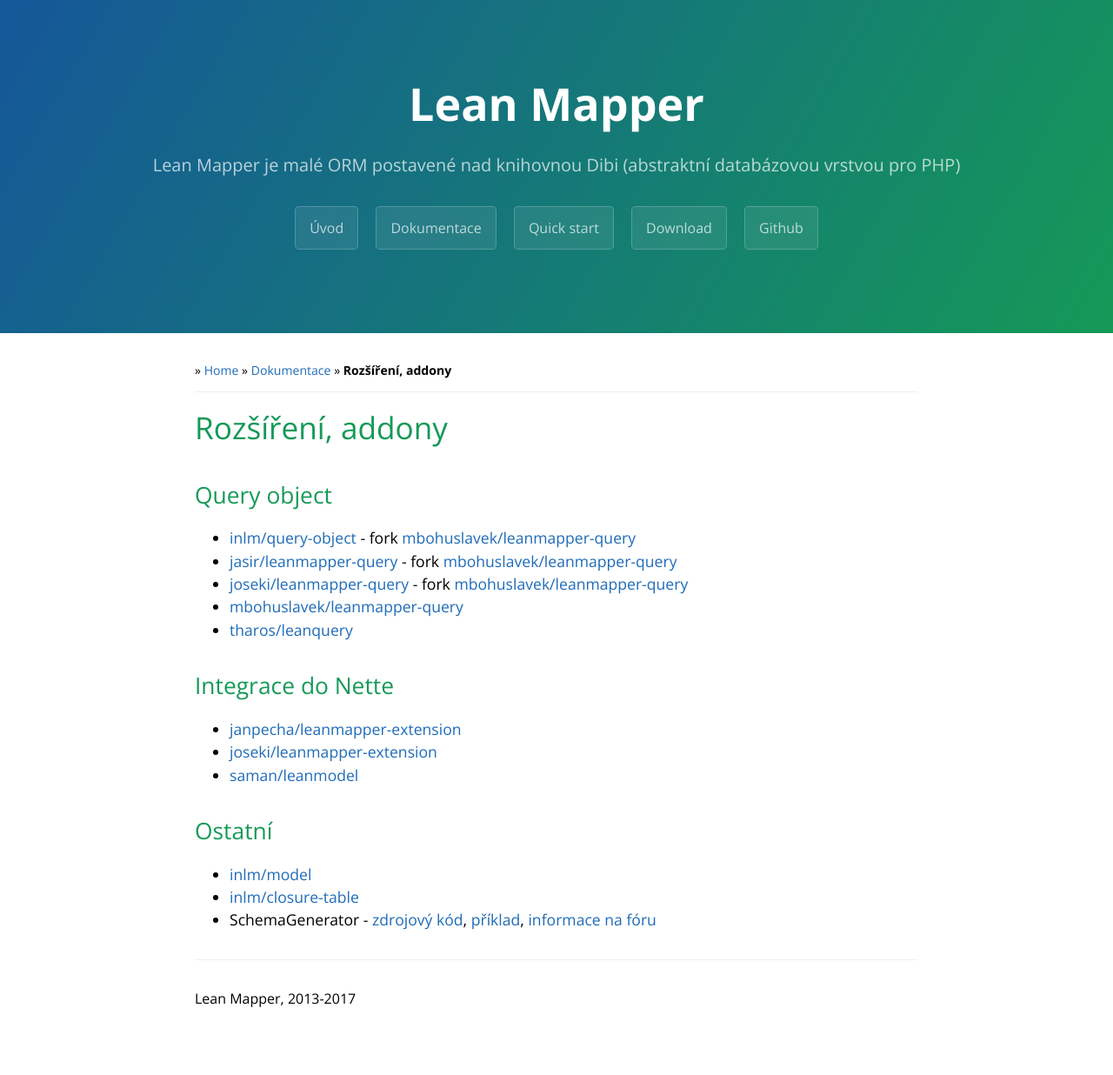
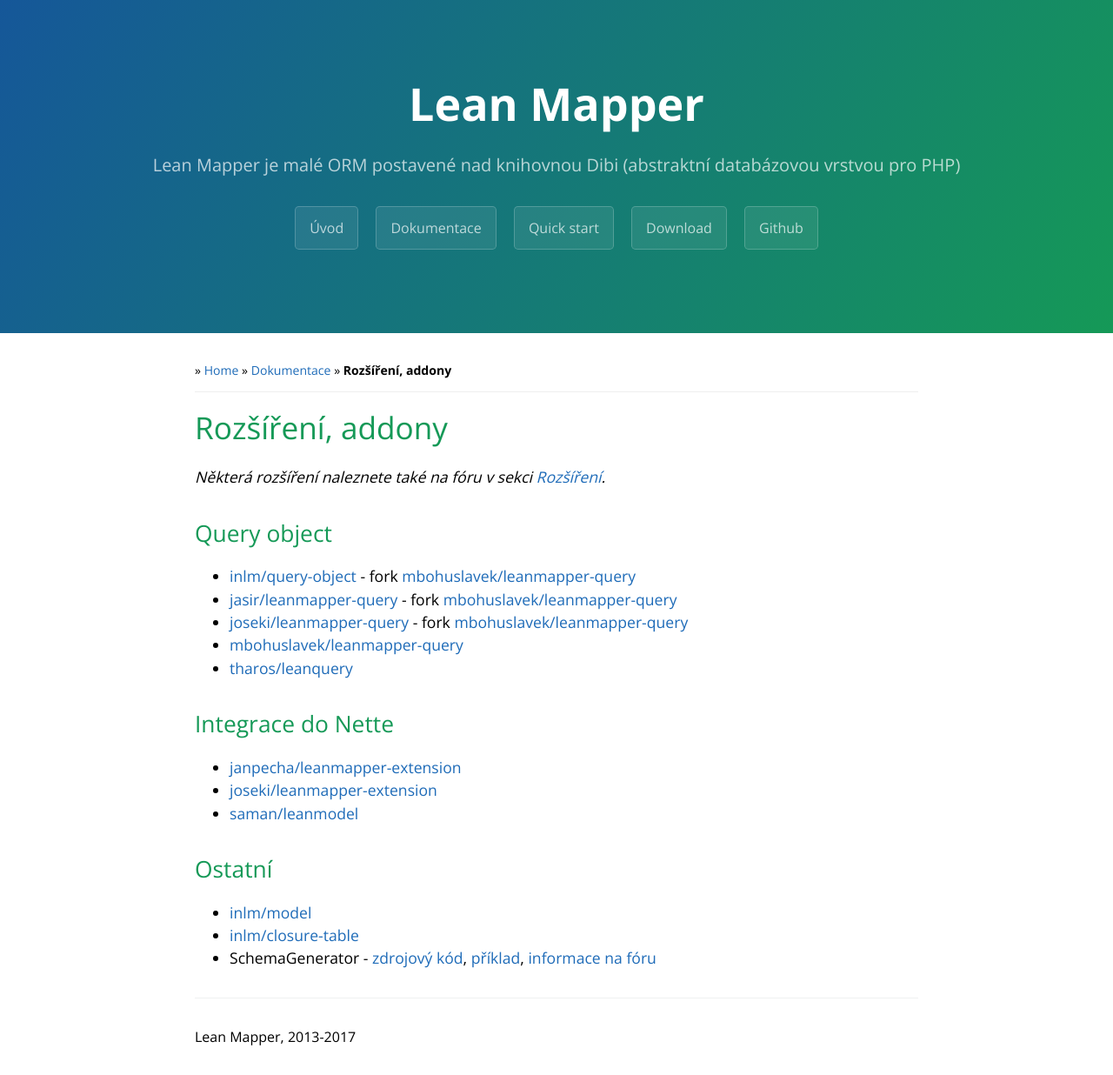
Before and after one commit to LeanMapper/LeanMapper.github.io, a Jekyll site: the page built from cs/rozsireni.md, in a window 1280 px wide. Shown: the whole page at 87% size. Built offline with Jekyll 4.4.1, drawn with Linux system fonts in a browser that asks for light colours; before the commit the page ends 1192 px from its top, so only the background shows below that.

Commit message:
Rozsireni: pridan odkaz do sekce na foru

```diff
--- a/cs/rozsireni.md
+++ b/cs/rozsireni.md
@@ -1,6 +1,9 @@
 ---
 title: Rozšíření, addony
 ---
+
+_Některá rozšíření naleznete také na fóru v sekci [Rozšíření](https://leanmapper-forum.intm.org/t/rozsireni)._
+
 
 ## Query object
 
```
